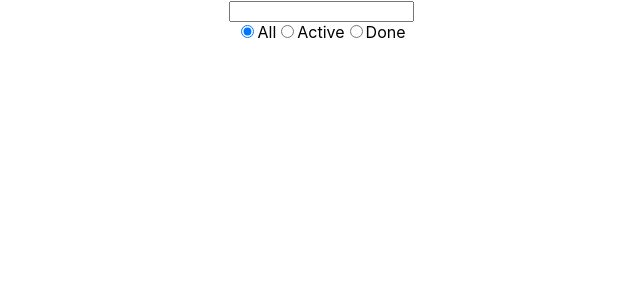
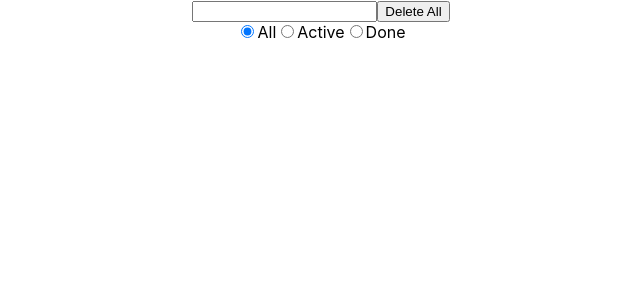
Before and after one commit to timdoherty/tdcd, a React (Create React App) app: page / in a window 1280 px wide. Shown: the top 300 px of the page, without its empty margins (319-959 px from the left). Built offline with nearby package versions, Linux system fonts and the light colour scheme.

Commit message:
add delete all todos

```diff
--- a/src/Todos.jsx
+++ b/src/Todos.jsx
@@ -4,6 +4,8 @@ import PropTypes from 'prop-types';
 import Todo from './Todo';
 import TodoInput from './TodoInput';
 import BottomNav from './BottomNav';
+
+const DeleteAll = props => <button onClick={props.onClick}>Delete All</button>;
 
 const views = ['All', 'Active', 'Done'];
 
@@ -28,6 +30,10 @@ function useTodos(props) {
     setTodos(newTodos);
   }
 
+  function removeAll() {
+    setTodos(new Map());
+  }
+
   function changeView(view) {
     setView(view);
   }
@@ -36,17 +42,21 @@ function useTodos(props) {
     todos: [...todos.entries()].filter(predicate),
     addTodo,
     toggleTodo,
+    removeAll,
     view,
     changeView,
   };
 }
 
 function Todos(props) {
-  const { todos, toggleTodo, addTodo, view, changeView } = useTodos(props);
+  const { todos, toggleTodo, addTodo, removeAll, view, changeView } = useTodos(
+    props
+  );
 
   return (
     <div>
       <TodoInput onKeyUp={addTodo} />
+      <DeleteAll onClick={removeAll} />
       {todos.map(([todo, isComplete]) => (
         <Todo
           key={todo}
```
Also changed, not shown: 1 other file (tests, documents, lock files or other folders).
